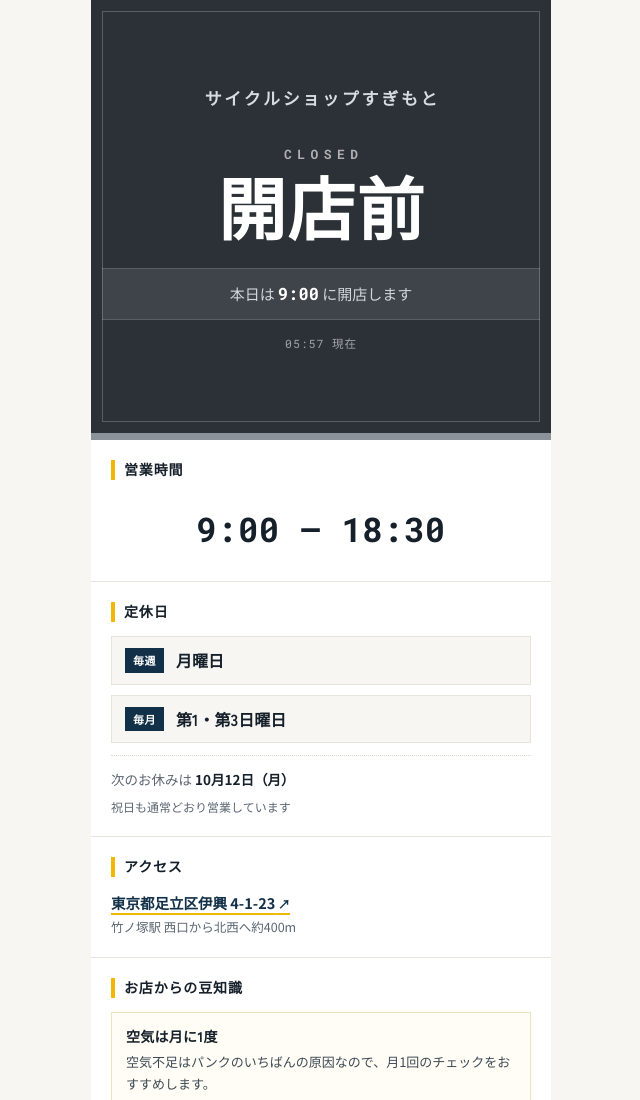
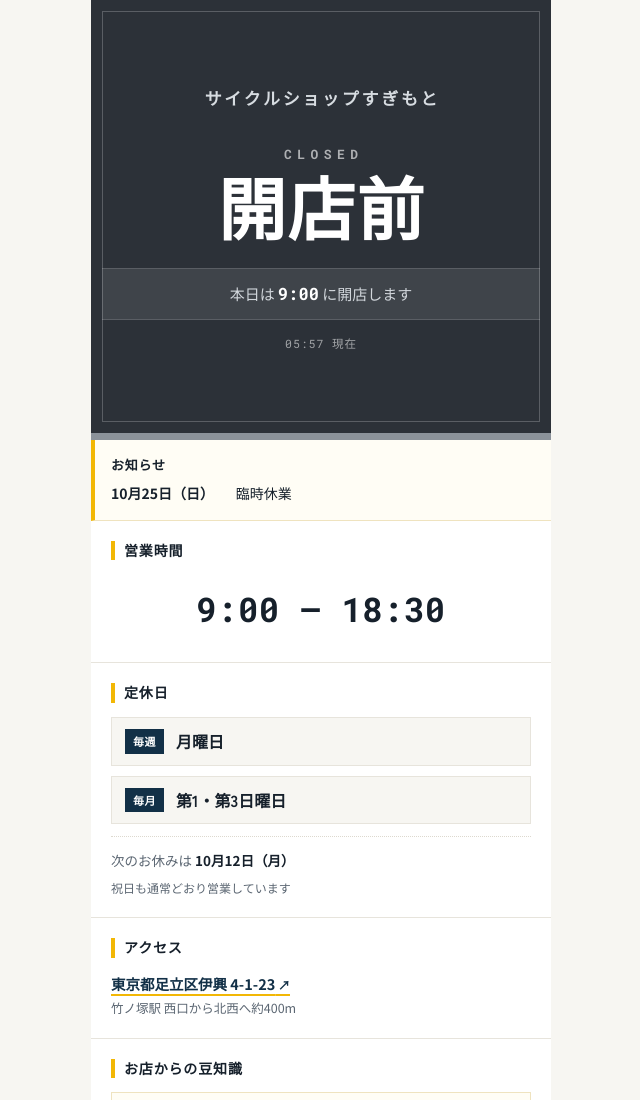
Before and after one commit to cedarbookbicycle/Cy-S, a plain HTML site: page index.html in a window 1280 px wide. Shown: the top 1100 px of the page, without its empty margins (319-959 px from the left). Drawn offline with Linux system fonts and the light colour scheme.

Commit message:
Add special day entry for October 25, 2026

```diff
--- a/index.html
+++ b/index.html
@@ -429,6 +429,7 @@
   //  ・過ぎた日付は自動で無視されます（消さなくても大丈夫）
   // ================================================================
   var SPECIAL_DAYS = {
+    "2026-10-25": "休み",
     // "2026-10-22": "休み",
     // "2026-10-25": "17:00",
   };
```
